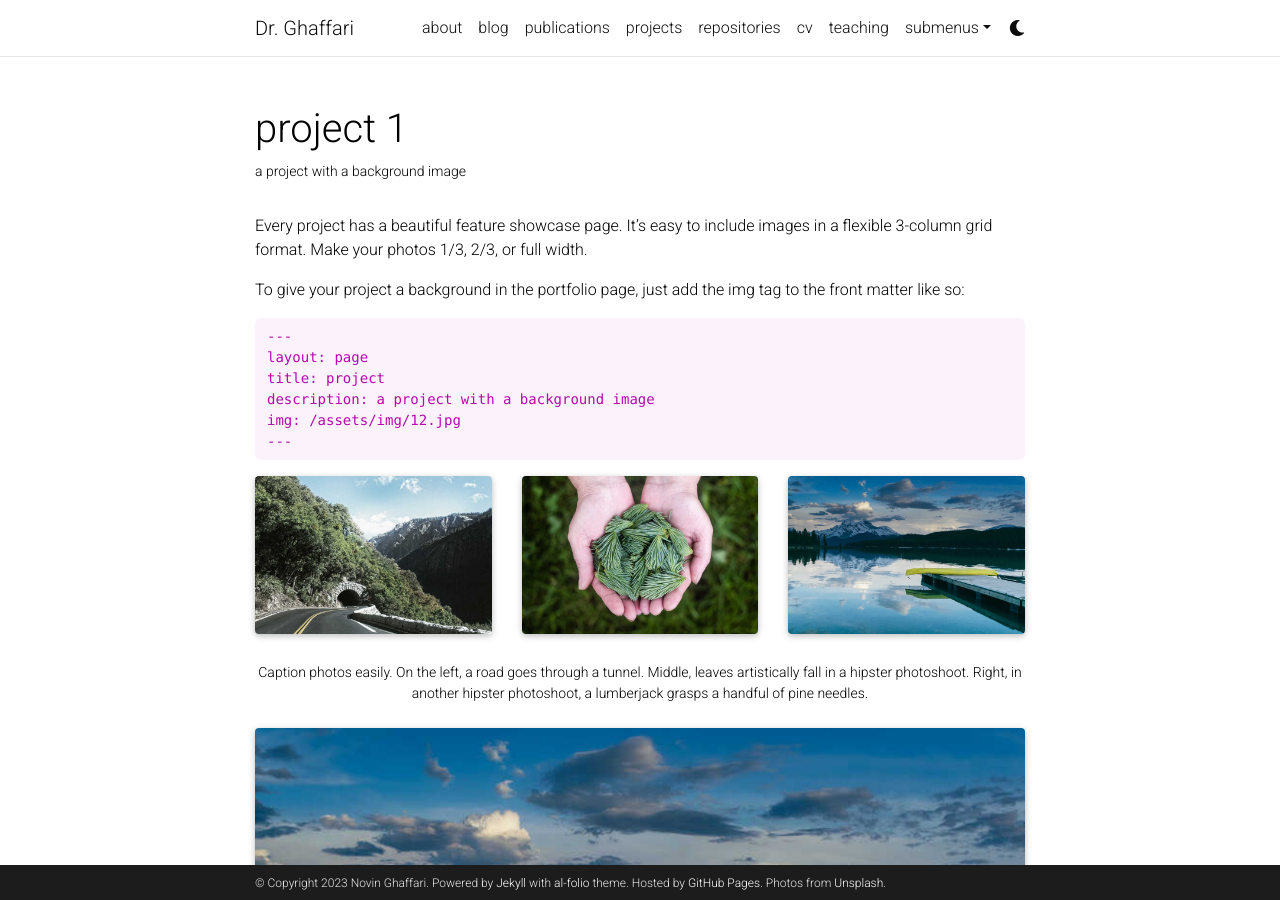
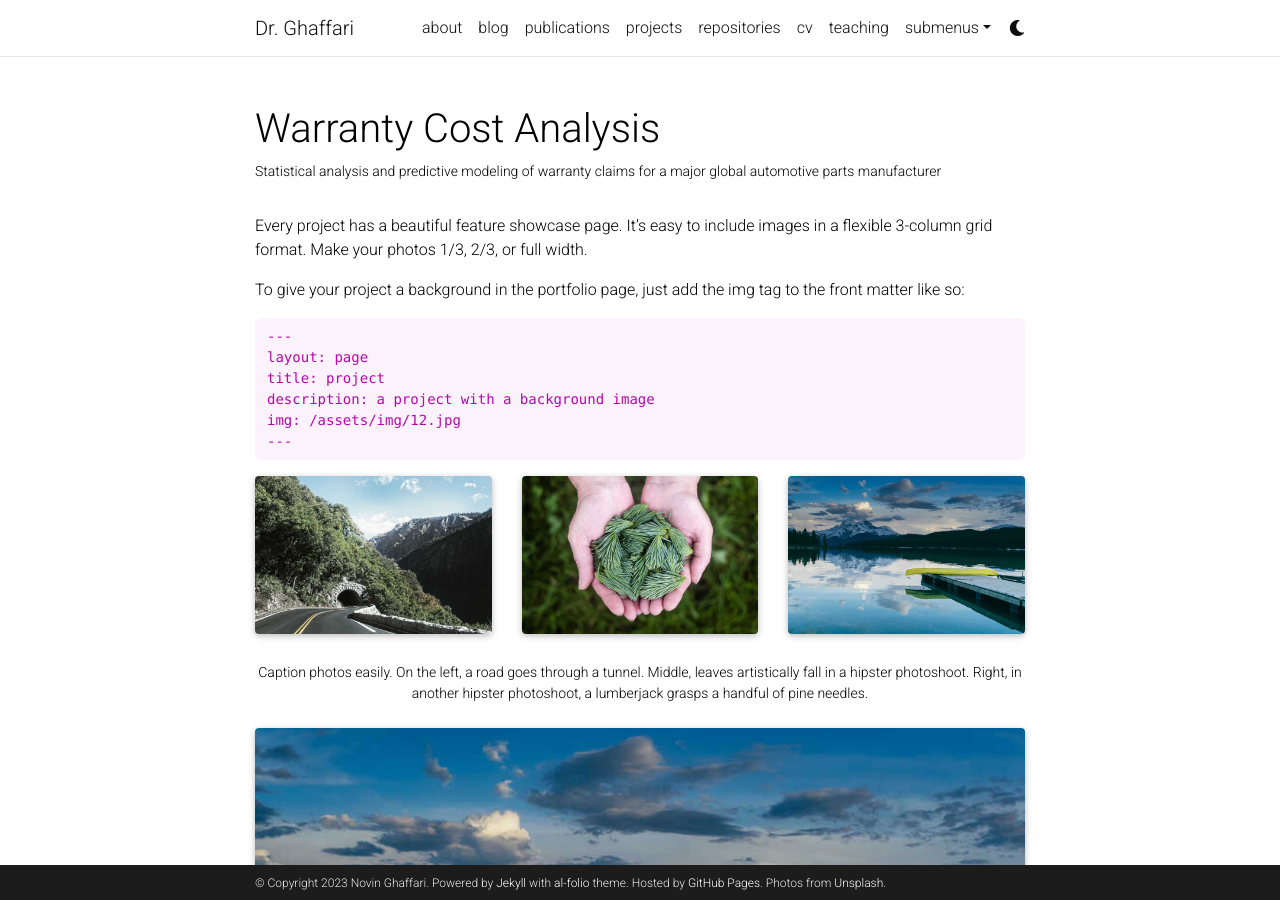
Before and after one commit to nghaffari/nghaffari.github.io, a Jekyll site: the page built from _projects/1_project.md, in a window 1280 px wide and 900 px high. Built offline with Jekyll 4.4.1, drawn with Linux system fonts in a browser that asks for light colours; full-size pictures stand in for the smaller copies a plugin makes; comment, search, counter and statistics services are not loaded; a style sheet for code colours, icons or effects is not loaded.

Commit message:
Update 1_project.md

```diff
--- a/_projects/1_project.md
+++ b/_projects/1_project.md
@@ -1,7 +1,7 @@
 ---
 layout: page
-title: project 1
-description: a project with a background image
+title: Warranty Cost Analysis
+description: Statistical analysis and predictive modeling of warranty claims for a major global automotive parts manufacturer
 img: assets/img/12.jpg
 importance: 1
 category: work
```
